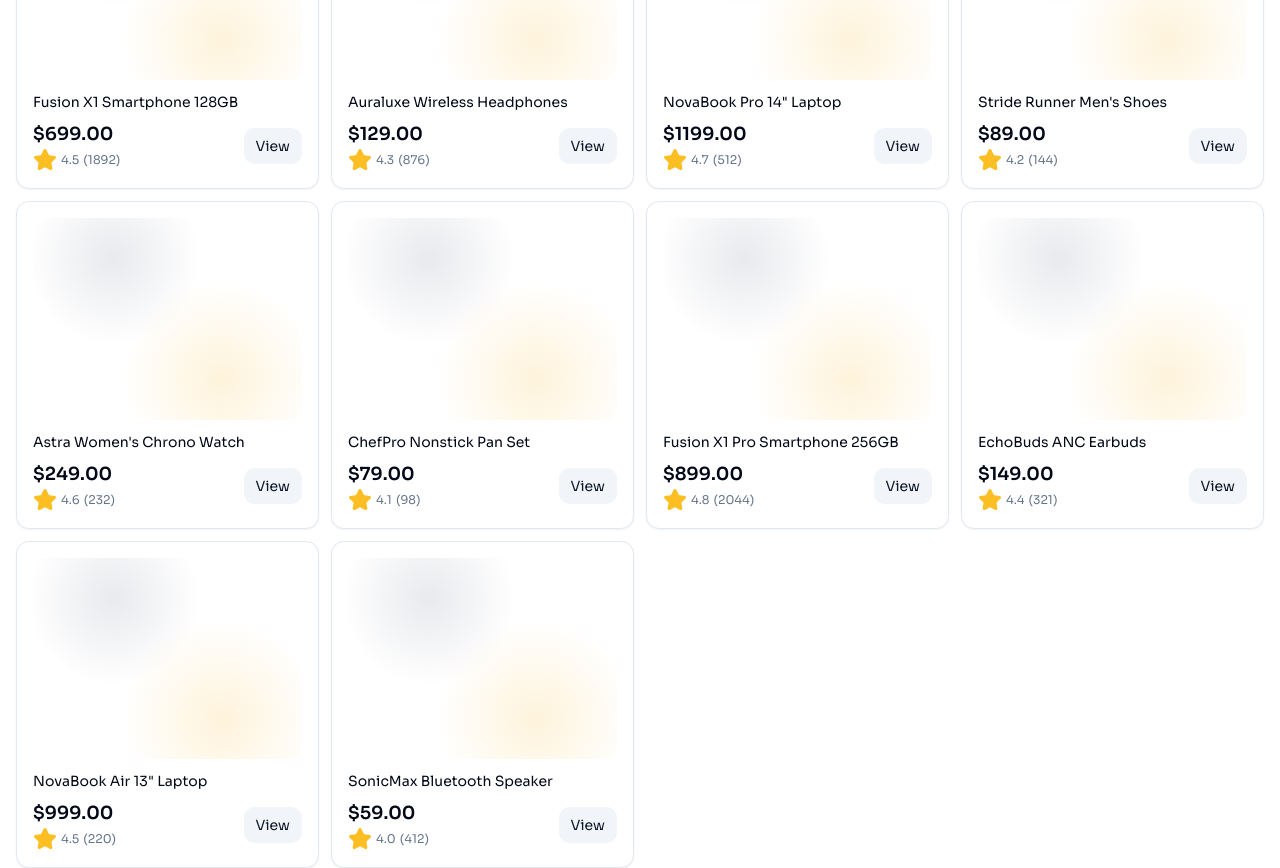
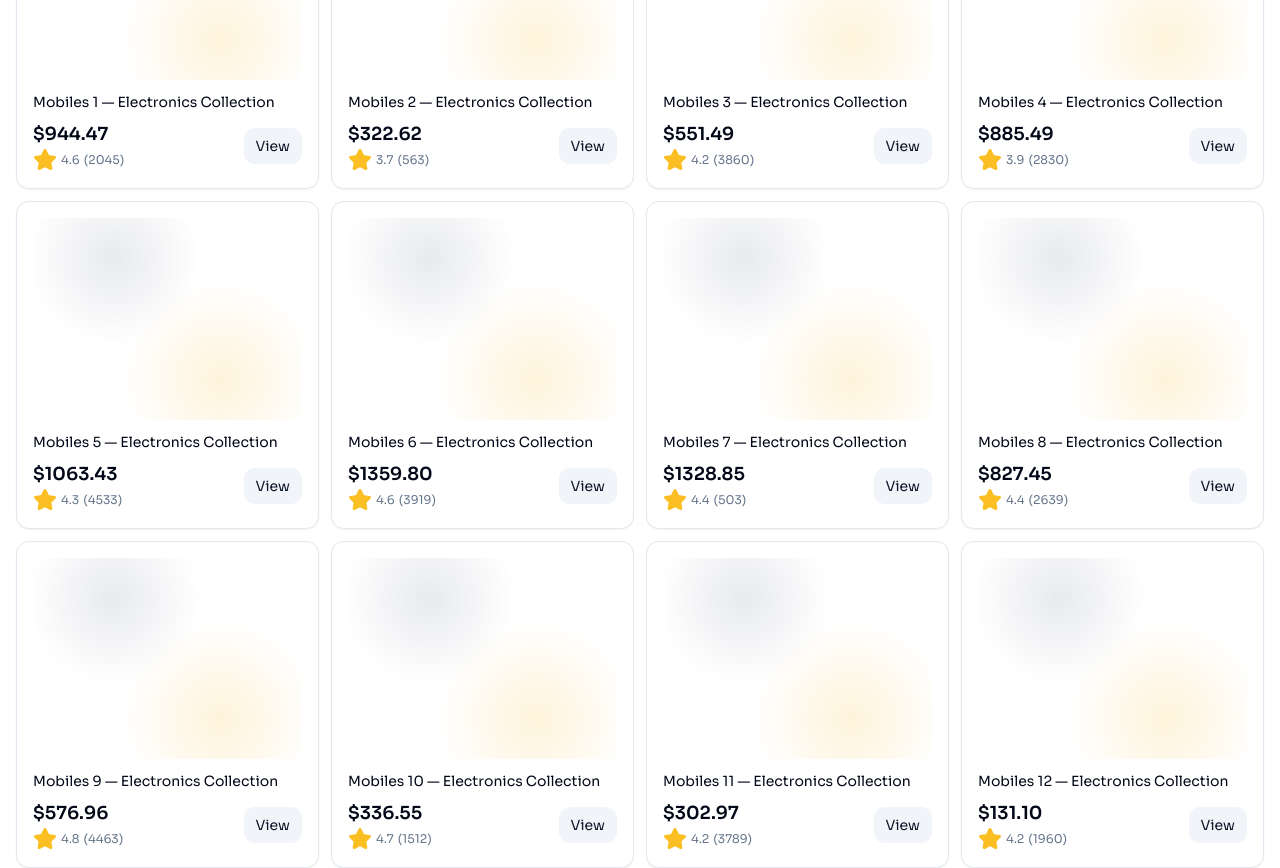
Before and after one commit to Aditya04Raman/fusionkart, a React (Vite) app: page /search in a window 1280 px wide. Shown: the part 320-1188 px from the top of the page. Built offline with nearby package versions, Linux system fonts and the light colour scheme.

Commit message:
Add category pages
Create separate pages for each product category and populate them with a large number of results.

```diff
--- a/src/App.tsx
+++ b/src/App.tsx
@@ -11,6 +11,7 @@ import Header from "./components/common/Header";
 import SellerDashboard from "./pages/SellerDashboard";
 import Orders from "./pages/Orders";
 import Cart from "./pages/Cart";
+import Category from "./pages/Category";
 
 const queryClient = new QueryClient();
 
@@ -28,6 +29,7 @@ const App = () => (
   <Route path="/seller" element={<SellerDashboard />} />
   <Route path="/orders" element={<Orders />} />
   <Route path="/cart" element={<Cart />} />
+  <Route path="/category/:slug" element={<Category />} />
   {/* ADD ALL CUSTOM ROUTES ABOVE THE CATCH-ALL "*" ROUTE */}
   <Route path="*" element={<NotFound />} />
         </Routes>
--- a/src/data/mockProducts.ts
+++ b/src/data/mockProducts.ts
@@ -16,15 +16,45 @@ export const categories: string[][] = [
   ["Home", "Kitchen"],
 ];
 
-export const products: Product[] = [
-  { id: 'p1', name: 'Fusion X1 Smartphone 128GB', price: 699, rating: 4.5, reviews: 1892, category: ['Electronics', 'Mobiles'] },
-  { id: 'p2', name: 'Auraluxe Wireless Headphones', price: 129, rating: 4.3, reviews: 876, category: ['Electronics', 'Audio'] },
-  { id: 'p3', name: 'NovaBook Pro 14" Laptop', price: 1199, rating: 4.7, reviews: 512, category: ['Electronics', 'Laptops'] },
-  { id: 'p4', name: 'Stride Runner Men\'s Shoes', price: 89, rating: 4.2, reviews: 144, category: ['Fashion', 'Men', 'Shoes'] },
-  { id: 'p5', name: 'Astra Women\'s Chrono Watch', price: 249, rating: 4.6, reviews: 232, category: ['Fashion', 'Women', 'Watches'] },
-  { id: 'p6', name: 'ChefPro Nonstick Pan Set', price: 79, rating: 4.1, reviews: 98, category: ['Home', 'Kitchen'] },
-  { id: 'p7', name: 'Fusion X1 Pro Smartphone 256GB', price: 899, rating: 4.8, reviews: 2044, category: ['Electronics', 'Mobiles'] },
-  { id: 'p8', name: 'EchoBuds ANC Earbuds', price: 149, rating: 4.4, reviews: 321, category: ['Electronics', 'Audio'] },
-  { id: 'p9', name: 'NovaBook Air 13" Laptop', price: 999, rating: 4.5, reviews: 220, category: ['Electronics', 'Laptops'] },
-  { id: 'p10', name: 'SonicMax Bluetooth Speaker', price: 59, rating: 4.0, reviews: 412, category: ['Electronics', 'Audio'] },
-];
+const slugify = (s: string) => s.toLowerCase().replace(/[^a-z0-9]+/g, "-").replace(/(^-|-$)/g, "");
+const categorySlug = (path: string[]) => path.map(slugify).join("-");
+
+// Generate hundreds of products for each leaf category
+const genProducts = (): Product[] => {
+  const out: Product[] = [];
+  const ranges: Record<string, { min: number; max: number }> = {
+    mobiles: { min: 99, max: 1499 },
+    audio: { min: 19, max: 499 },
+    laptops: { min: 399, max: 2999 },
+    shoes: { min: 19, max: 249 },
+    watches: { min: 29, max: 999 },
+    kitchen: { min: 9, max: 299 },
+  };
+
+  const rand = (min: number, max: number) => Math.random() * (max - min) + min;
+
+  for (const path of categories) {
+    const leaf = path[path.length - 1];
+    const leafKey = slugify(leaf);
+    const range = ranges[leafKey] ?? { min: 10, max: 1000 };
+    const baseId = `${slugify(path[0])}-${leafKey}`;
+
+    const count = 200; // hundreds per category
+    for (let i = 1; i <= count; i++) {
+      const price = Math.round(rand(range.min, range.max) * 100) / 100;
+      const rating = Math.round(rand(3.5, 4.9) * 10) / 10;
+      const reviews = Math.floor(rand(25, 5000));
+      out.push({
+        id: `${baseId}-${i}`,
+        name: `${leaf} ${i} — ${path[0]} Collection`,
+        price,
+        rating,
+        reviews,
+        category: [...path],
+      });
+    }
+  }
+  return out;
+};
+
+export const products: Product[] = genProducts();
--- /dev/null
+++ b/src/pages/Category.tsx
@@ -0,0 +1,91 @@
+import { useMemo } from "react";
+import { useLocation, useParams, Link } from "react-router-dom";
+import SEO from "@/components/common/SEO";
+import { ProductCard } from "@/components/product/ProductCard";
+import { categories, products } from "@/data/mockProducts";
+import { Pagination, PaginationContent, PaginationItem, PaginationPrevious, PaginationNext, PaginationLink } from "@/components/ui/pagination";
+
+const slugify = (s: string) => s.toLowerCase().replace(/[^a-z0-9]+/g, "-").replace(/(^-|-$)/g, "");
+const makeSlug = (path: string[]) => path.map(slugify).join("-");
+
+const useQuery = () => new URLSearchParams(useLocation().search);
+
+const Category = () => {
+  const { slug = "" } = useParams();
+  const query = useQuery();
+  const page = Math.max(1, Number(query.get("page") || 1));
+  const perPage = 24;
+
+  const path = useMemo(() => categories.find((c) => makeSlug(c) === slug) ?? null, [slug]);
+
+  const filtered = useMemo(() => {
+    if (!path) return [] as typeof products;
+    const key = path.join("|");
+    return products.filter((p) => p.category.join("|") === key);
+  }, [path]);
+
+  const totalPages = Math.max(1, Math.ceil(filtered.length / perPage));
+  const start = (page - 1) * perPage;
+  const current = filtered.slice(start, start + perPage);
+
+  const title = path ? `${path.join(" › ")} — FusionKart AI` : "Category — FusionKart AI";
+  const desc = path ? `Discover ${filtered.length}+ products in ${path.join(" › ")} on FusionKart AI.` : "Browse category";
+
+  if (!path) {
+    return (
+      <main className="container mx-auto px-4 py-6">
+        <SEO title="Category not found — FusionKart AI" description="This category does not exist." canonical={`/category/${slug}`} />
+        <h1 className="text-2xl font-semibold mb-4">Category not found</h1>
+        <p className="text-muted-foreground">Try exploring our top categories below.</p>
+        <div className="mt-6 grid grid-cols-2 gap-3 sm:grid-cols-3 md:grid-cols-6">
+          {categories.map((c) => (
+            <Link key={c.join("-")} to={`/category/${makeSlug(c)}`} className="rounded-lg border bg-card p-4 text-center hover:shadow-md hover-scale">
+              <span className="text-sm font-medium">{c.join(" › ")}</span>
+            </Link>
+          ))}
+        </div>
+      </main>
+    );
+  }
+
+  const baseUrl = `/category/${slug}`;
+
+  return (
+    <main className="container mx-auto px-4 py-6">
+      <SEO title={title} description={desc} canonical={`${baseUrl}${page > 1 ? `?page=${page}` : ""}`} />
+      <h1 className="mb-4 text-2xl font-semibold">{path.join(" › ")}</h1>
+
+      <section className="grid grid-cols-2 gap-3 md:grid-cols-3 lg:grid-cols-4">
+        {current.map((p) => (
+          <ProductCard key={p.id} id={p.id} name={p.name} price={p.price} rating={p.rating} reviews={p.reviews} />
+        ))}
+      </section>
+
+      {totalPages > 1 && (
+        <Pagination className="mt-6">
+          <PaginationContent>
+            <PaginationItem>
+              <PaginationPrevious href={`${baseUrl}?page=${Math.max(1, page - 1)}`} aria-disabled={page === 1} className={page === 1 ? "pointer-events-none opacity-50" : ""} />
+            </PaginationItem>
+            {/* Show first, current-1, current, current+1, last */}
+            {Array.from(new Set([1, page - 1, page, page + 1, totalPages]))
+              .filter((n) => n >= 1 && n <= totalPages)
+              .sort((a, b) => a - b)
+              .map((n) => (
+                <PaginationItem key={n}>
+                  <PaginationLink href={`${baseUrl}?page=${n}`} isActive={n === page}>
+                    {n}
+                  </PaginationLink>
+                </PaginationItem>
+              ))}
+            <PaginationItem>
+              <PaginationNext href={`${baseUrl}?page=${Math.min(totalPages, page + 1)}`} aria-disabled={page === totalPages} className={page === totalPages ? "pointer-events-none opacity-50" : ""} />
+            </PaginationItem>
+          </PaginationContent>
+        </Pagination>
+      )}
+    </main>
+  );
+};
+
+export default Category;
--- a/src/pages/Index.tsx
+++ b/src/pages/Index.tsx
@@ -75,7 +75,7 @@ const Index = () => {
         <h2 className="mb-4 text-2xl font-semibold">Top Categories</h2>
         <div className="grid grid-cols-2 gap-3 sm:grid-cols-3 md:grid-cols-6">
           {categories.slice(0,6).map((c) => (
-            <Link key={c.join('-')} to={`/search?q=${encodeURIComponent(c[c.length-1])}`} className="rounded-lg border bg-card p-4 text-center hover:shadow-md hover-scale">
+            <Link key={c.join('-')} to={`/category/${c.map(p=>p.toLowerCase().replace(/[^a-z0-9]+/g,'-').replace(/(^-|-$)/g,'')).join('-')}`} className="rounded-lg border bg-card p-4 text-center hover:shadow-md hover-scale">
               <span className="text-sm font-medium">{c.join(' › ')}</span>
             </Link>
           ))}
--- a/src/pages/Search.tsx
+++ b/src/pages/Search.tsx
@@ -26,7 +26,7 @@ const Search = () => {
       <div className="mb-6 text-sm text-muted-foreground">
         Popular categories: {categories.slice(0,4).map((c, i) => (
           <span key={c.join('-')}>
-            <Link className="story-link" to={`/search?q=${encodeURIComponent(c[c.length-1])}`}>{c.join(' › ')}</Link>
+            <Link className="story-link" to={`/category/${c.map(p=>p.toLowerCase().replace(/[^a-z0-9]+/g,'-').replace(/(^-|-$)/g,'')).join('-')}`}>{c.join(' › ')}</Link>
             {i < 3 ? ' · ' : ''}
           </span>
         ))}
```
